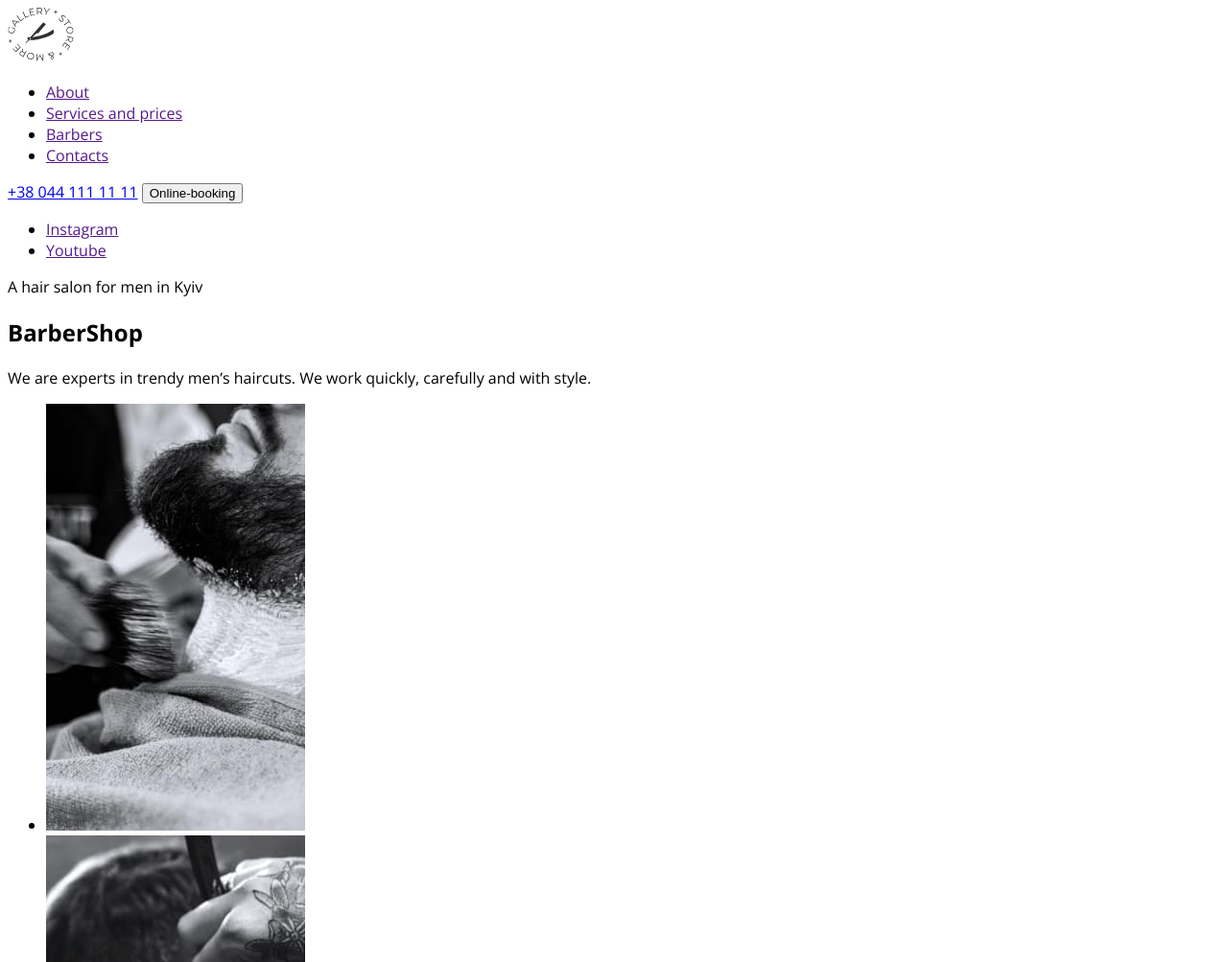
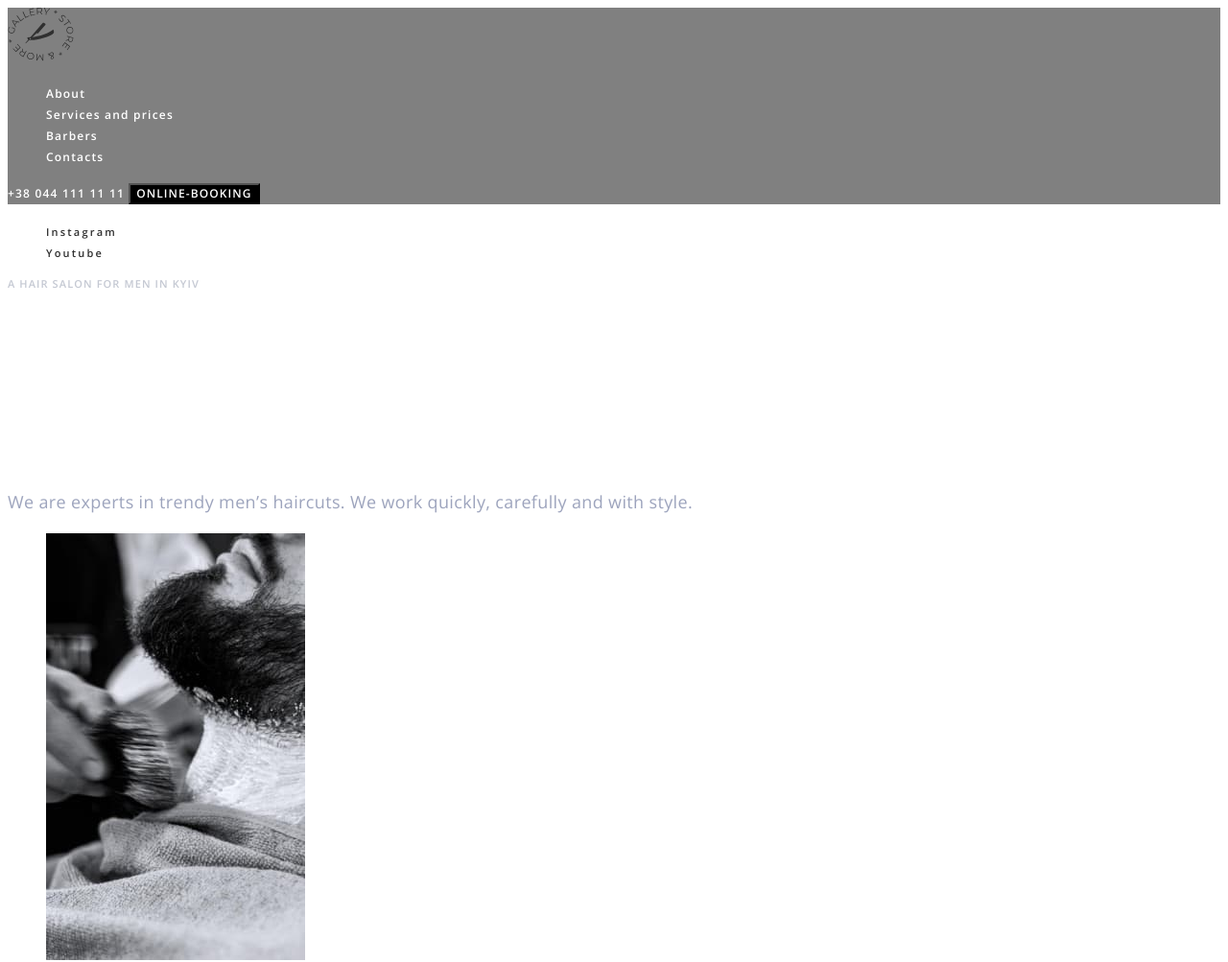
Before and after one commit to V21Tymchenko/tutorial, a plain HTML site: page index.html in a window 1280 px wide. Shown: the top 1003 px of the page at 96% size. Drawn offline with nearby package versions, Linux system fonts and the light colour scheme.

Commit message:
додаються стилі в перші секції

```diff
--- a/css/styles.css
+++ b/css/styles.css
@@ -1,3 +1,103 @@
+:root{
+    --first-btn-color: #ffffff;
+    --second-btn-color:#303030;
+    --basic-lh: 1.36;
+    --accent-color:#ff6c00;
+}
 body{
     font-family: "Open Sans", sans-serif;
 }
+ul{
+    list-style: none;
+}
+a{
+    text-decoration: none;
+}
+/* Header */
+.header{
+    background-color: grey ;
+
+}
+.header-link,
+.header-tel{
+    font-weight: 600;
+    font-size: 12px;
+    line-height: 1.33;
+    letter-spacing: 0.1em;
+    color: #ffffff;
+}
+.header-link:hover,
+.hader-link:focus{
+    color: var(--accent-color);
+}
+.header-btn{
+    font-family: "Open Sans", sans-serif;
+    font-weight: 600;
+    font-size: 12px;
+    line-height: 1.33;
+    letter-spacing: 0.09em;
+    text-transform: uppercase;
+    color: var(--first-btn-color);
+    background-color: black;
+}
+/* Hero */
+.hero{
+    background: var(--first-btn-color);
+}
+.hero-link{
+    font-weight: 600;
+    font-size: 11px;
+    line-height: var(--basic-lh);
+    letter-spacing: 0.2em;
+    color: var(--second-btn-color);
+}
+.hero-link:hover,
+.hero-link:focus{
+    color: var(--accent-color);
+}
+.hero-pre-title{
+    font-weight: 600;
+    font-size: 11px;
+    line-height: var(--basic-lh);
+    letter-spacing: 0.1em;
+    text-transform: uppercase;
+    color:rgba(157, 164, 180, 0.6)
+}
+.hero-title{
+    font-family: "Raleway", sans-serif;
+    font-size: 72px;
+    line-height: 1.18;
+    letter-spacing: 0.05em;
+    color: var(--first-btn-color);
+}
+.hero-after-title{
+    font-size:18px;
+    line-height: 1.67;
+    letter-spacing: 0.02em;
+    color:#9da4bd;
+}
+/* About */
+.about{
+
+}
+.about-list{
+
+}
+.about-item{
+
+}
+.about-pre-title{
+
+}
+.about-title{
+
+}
+.about-after-title{
+
+}
+.about-text{
+
+}
+.about-btn{
+
+}
--- a/index.html
+++ b/index.html
@@ -17,37 +17,37 @@
     </a>
     <nav class="header-nav" >
   <ul class="header-list" >
-    <li class="header-item" ><a href="">About</a></li>
-    <li class="header-iem" ><a href="">Services and prices</a></li>
-    <li class="header-iem" ><a href="">Barbers</a></li>
-    <li class="header-iem" ><a href="">Contacts</a></li>
+    <li class="header-item" ><a class="header-link" href="">About</a></li>
+    <li class="header-item" ><a class="header-link" href="">Services and prices</a></li>
+    <li class="header-item" ><a class="header-link" href="">Barbers</a></li>
+    <li class="header-item" ><a class="header-link" href="">Contacts</a></li>
   </ul>
 </nav>
 <a  class="header-tel" href="tel:+380441111111">+38 044 111 11 11</a>
 <button  class="header-btn" type="button">Online-booking</button>
 </header>
 <main>
-    <section>
-        <ul>
-            <li><a href="" target="_blank" rel="noreferrer noopener">Instagram</a></li>
-            <li><a href="" target="_blank" rel="noreferrer noopener">Youtube</a></li>
+    <section class="hero" >
+        <ul class="hero-list" >
+            <li class="hero-item" ><a class="hero-link" href="" target="_blank" rel="noreferrer noopener">Instagram</a></li>
+            <li class="hero-item"><a class="hero-link" href="" target="_blank" rel="noreferrer noopener">Youtube</a></li>
         </ul>
-        <p>A hair salon for men in Kyiv</p>
-        <h1>BarberShop</h1>
-        <p>We are experts in trendy men’s haircuts.
+        <p class="hero-pre-title">A hair salon for men in Kyiv</p>
+        <h1 class="hero-title">BarberShop</h1>
+        <p class="hero-after-title" >We are experts in trendy men’s haircuts.
             We work quickly, carefully and with style.</p>
     </section>
-    <section>
-        <ul>
-            <li><img src="./images/img-1.jpg" alt="shave beard"></li>
-            <li><img src="./images/img-2.jpg" alt="shave hair"></li>
+    <section class="about">
+        <ul class="about-list">
+            <li class="about-item"><img src="./images/img-1.jpg" alt="shave beard"></li>
+            <li class="abou-item"><img src="./images/img-2.jpg" alt="shave hair"></li>
         </ul>
-        <p>About</p>
-        <h2>Best Barbershop in your city</h2>
-        <p>If you want to add more confidence to your image, you should definitely visit us.</p>
-        <p>We are a team that never stops at what has been achieved
+        <p class="about-pre-title" >About</p>
+        <h2 class="about-title" >Best Barbershop in your city</h2>
+        <p class="about-after-title">If you want to add more confidence to your image, you should definitely visit us.</p>
+        <p class="about-text" >We are a team that never stops at what has been achieved
             and are thirsty for changes. And when you fall into the hands of our master, you will never be the same again. We are a team that is always "on the same wave" with clients. Therefore, we are always ready to improve everyone who comes to us!</p>
-            <button type="button">ONLINE-BOOKING</button>
+            <button class="about-btn" type="button">ONLINE-BOOKING</button>
     </section>
     <section>
         <p>spend your time with the best masters</p>
```
